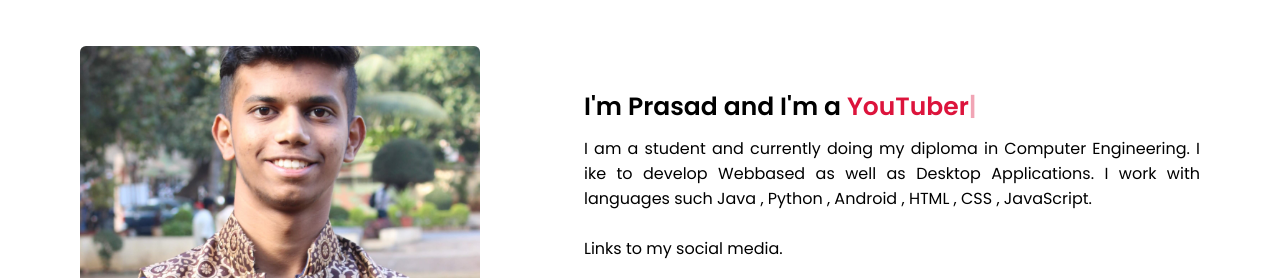
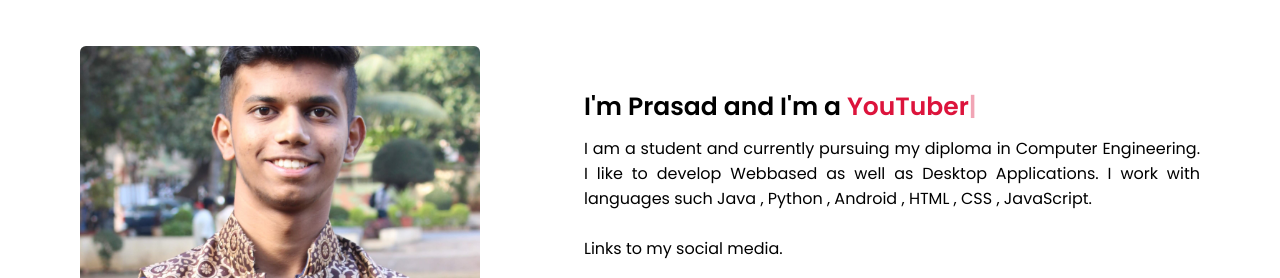
Before and after one commit to Prasad502/AboutMe, a plain HTML site: page index.html in a window 1280 px wide. Shown: the part 980-1258 px from the top of the page. Drawn offline with nearby package versions, Linux system fonts and the light colour scheme.

Commit message:
Update index.html

```diff
--- a/index.html
+++ b/index.html
@@ -55,7 +55,7 @@
                 </div>
                 <div class="column right">
                     <div class="text">I'm Prasad and I'm a <span class="typing-2"></span></div>
-                    <p>I am a student and currently doing my diploma in Computer Engineering. I ike to develop Webbased as well as Desktop Applications. I work with languages such Java , Python , Android , HTML , CSS , JavaScript.
+                    <p>I am a student and currently pursuing my diploma in Computer Engineering. I like to develop Webbased as well as Desktop Applications. I work with languages such Java , Python , Android , HTML , CSS , JavaScript.
                         <br><br>Links to my social media.
                         <br> <a href="https://www.instagram.com/_prasad_9952/"><span class="fab fa-instagram"></span></a>  <a href="https://www.facebook.com/prasad.labde.54/"><span class="fab fa-facebook"></span></a>    <a href="https://twitter.com/prasad_labade"><span class="fab fa-twitter"></span></a>    <a href="https://github.com/Prasad502"><span class="fab fa-github"></span></a> </p>
                     <form method="get" action="try.docx">
```
